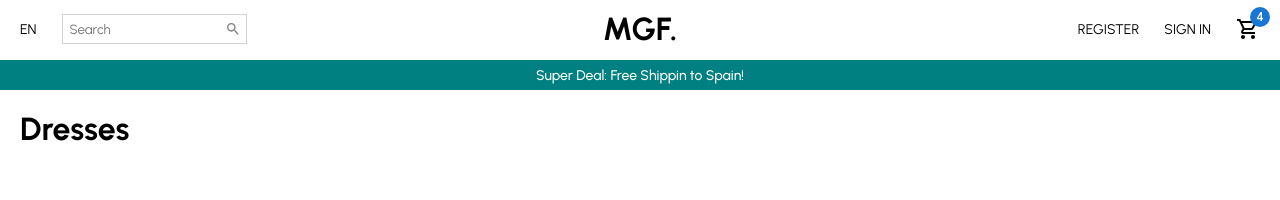
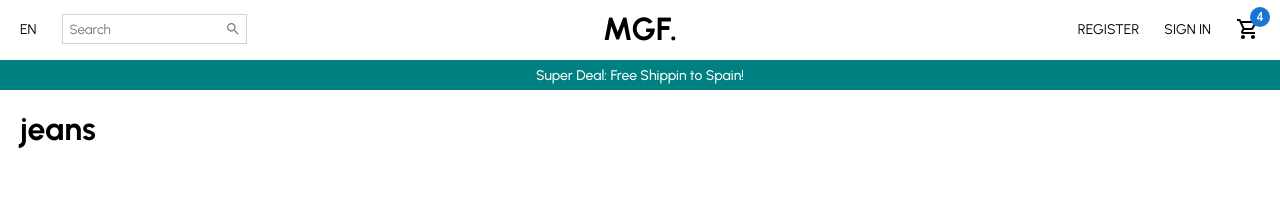
Before and after one commit to mariano-farace/e-commerce, a React (Create React App) app in the folder client/: page /products/jeans in a window 1280 px wide. Shown: the top 200 px of the page. Built offline with nearby package versions, Linux system fonts and the light colour scheme; no server answers.

Commit message:
Fix title to reflect category

```diff
--- a/client/src/pages/ProductList.js
+++ b/client/src/pages/ProductList.js
@@ -53,7 +53,7 @@
     <Container>
       <Navbar />
       <Announcement />
-      <Title>Dresses</Title>
+      <Title>{cat}</Title>
       <FilterContainer>
         <Filter>
           <FilterText>Filter Products</FilterText>
```
